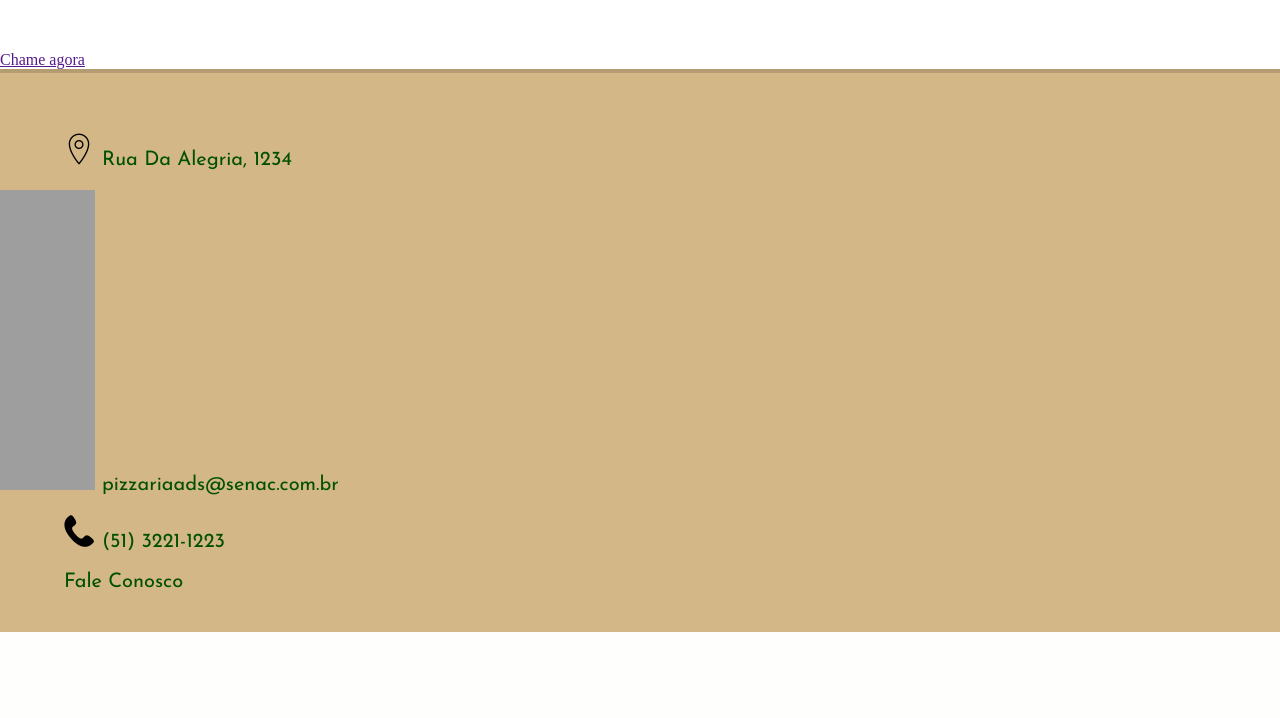
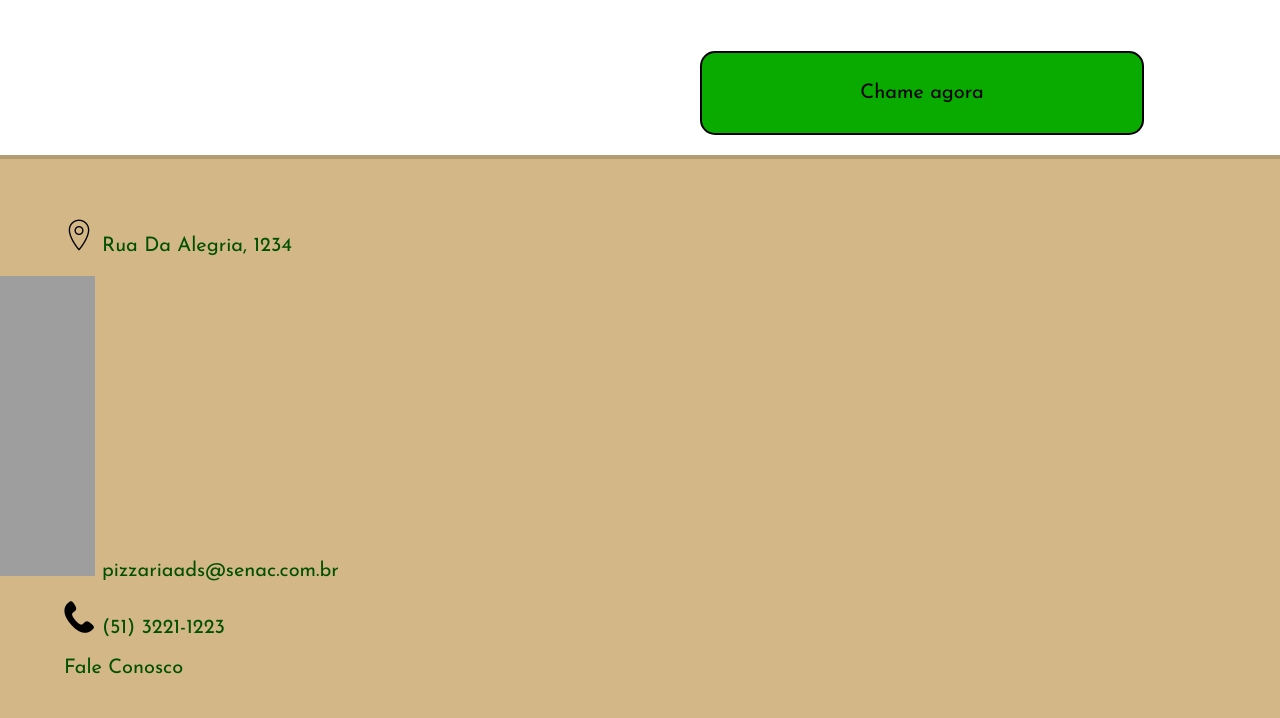
Before and after one commit to Vantoss/Programacao-Web, a PHP site: page /areadeentrega.html in a window 1280 px wide. Shown: the part 1403-2121 px from the top of the page. Before the commit the page ends 2035 px from the top, so only its background shows below. Run offline with PHP 8.4, Linux system fonts and the light colour scheme.

Commit message:
Update avaliacoesEarea.css

```diff
--- a/avaliacoesEarea.css
+++ b/avaliacoesEarea.css
@@ -51,12 +51,24 @@ p{
     margin-top:4%;
     margin-bottom:4%;
 }
-.mapa img{
-    border:8px;
-    border-style: ridge;
-    border-color:#F9EEC9;
-    border-radius:10px
-}
 .foot{
     margin-bottom:70px
 }
+.botao{
+	width: 444px;
+	margin-left: 700px;
+}
+.botaochamar{
+	text-decoration: none;
+	text-align: center;
+	font-size: 20px;
+	font-family: 'Josefin Sans', sans-serif;
+	color: black;
+	background-color: #09AB00;
+	padding: 30px 70px;
+	display: inline-block;
+	border-radius: 15px;
+	border: 2px solid black;
+	width: 300px;
+    margin-bottom: 20px
+}
```
